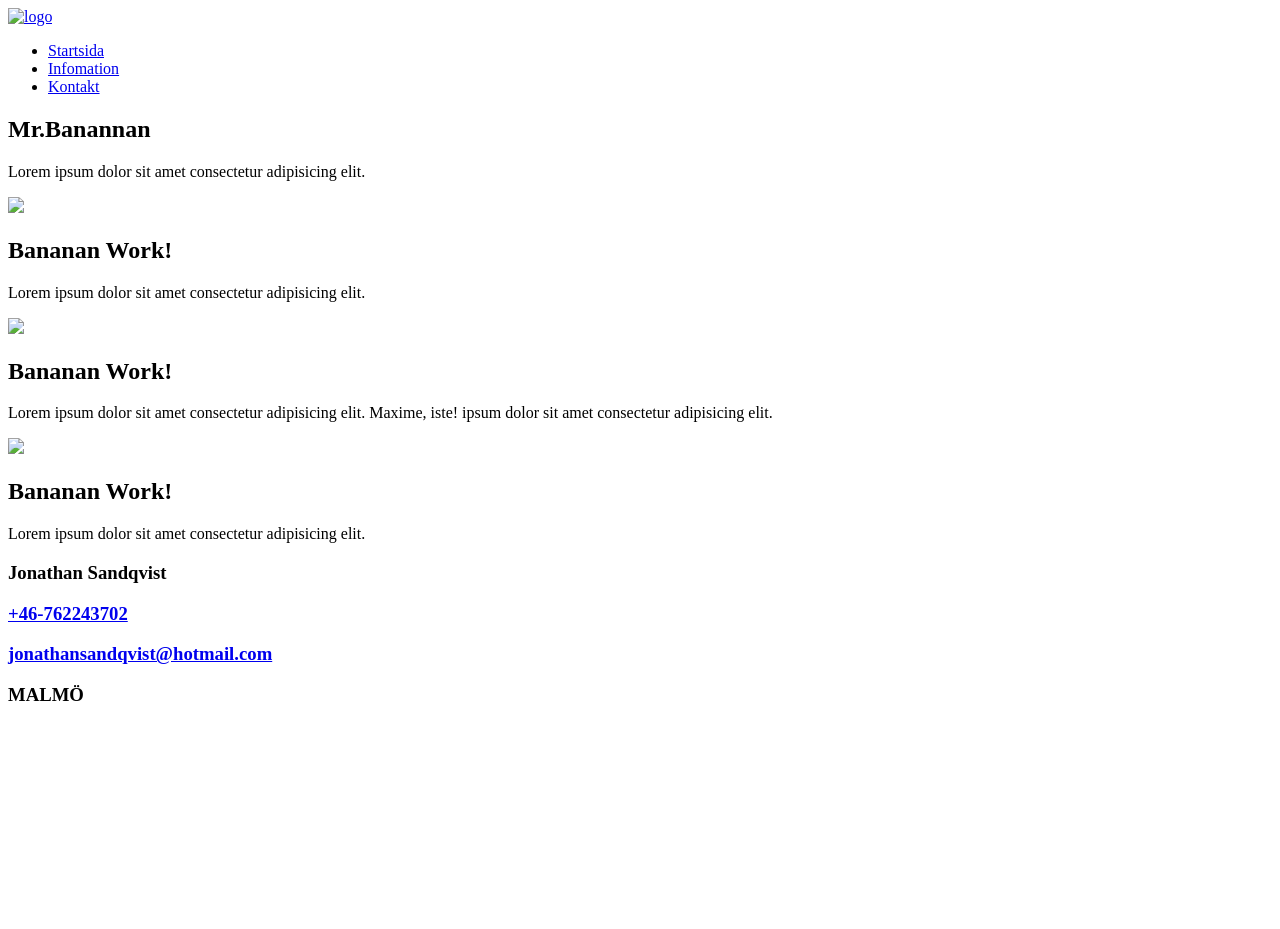
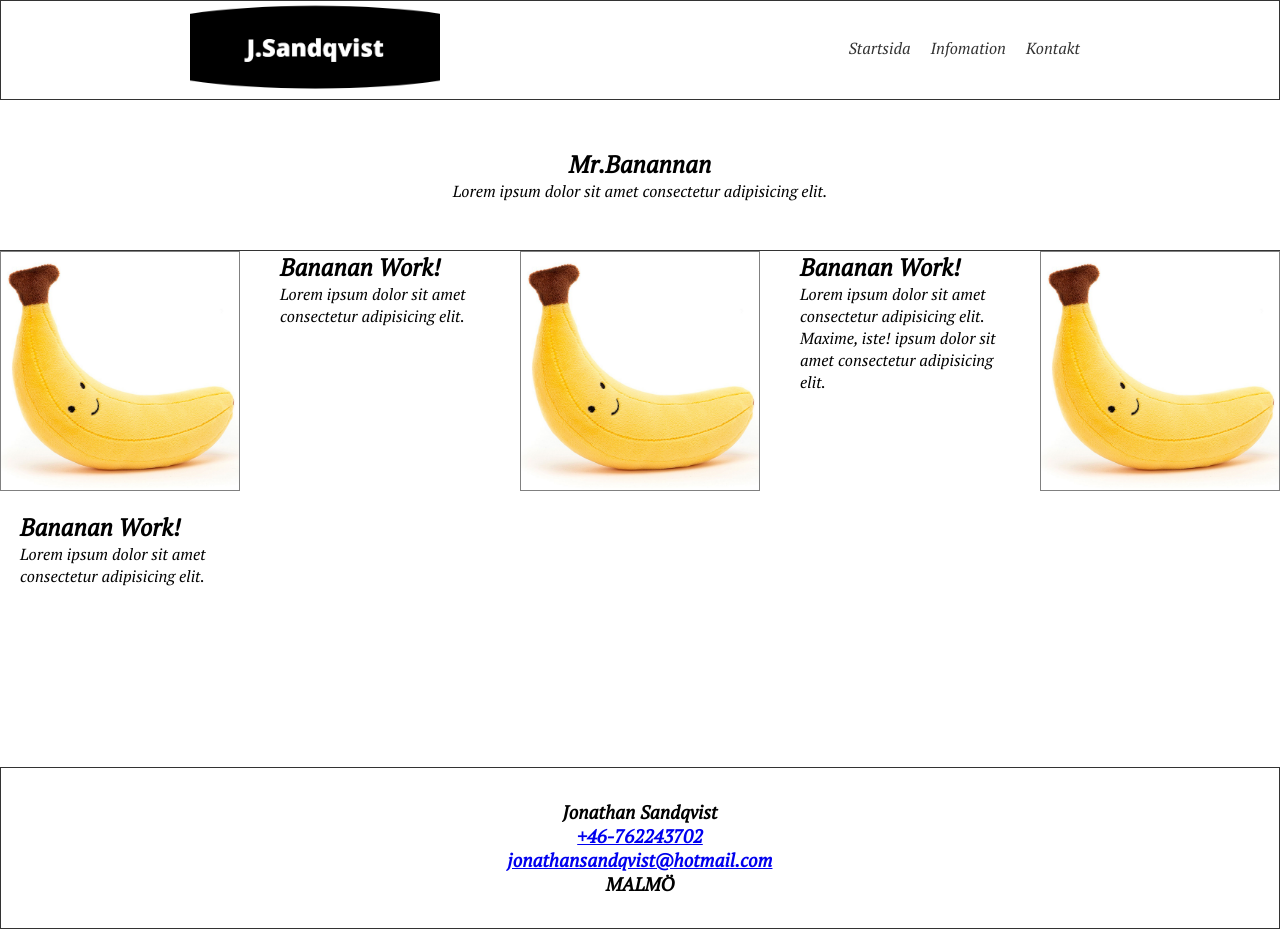
Before and after one commit to SANDQVISTT/FE21-jonathan-sandqvist-html-NY-slutprojekt, a plain HTML site: page projekt/banana.html in a window 1280 px wide. Before the commit the page ends 800 px from the top, so only its background shows below. Drawn offline with Linux system fonts and the light colour scheme; the site is published under a folder, as on GitHub Pages, so addresses that start at the root find nothing.

Commit message:
Update banana.html

```diff
--- a/projekt/banana.html
+++ b/projekt/banana.html
@@ -4,7 +4,7 @@
     <meta charset="UTF-8">
     <meta http-equiv="X-UA-Compatible" content="IE=edge">
     <meta name="viewport" content="width=device-width, initial-scale=1.0">
-    <link rel="stylesheet" href="/css/style.css"/>
+    <link rel="stylesheet" href="../css/style.css"/>
     <link rel="preconnect" href="https://fonts.googleapis.com">
     <link rel="preconnect" href="https://fonts.gstatic.com" crossorigin>
     <link href="https://fonts.googleapis.com/css2?family=PT+Serif:ital@1&display=swap" rel="stylesheet">
@@ -13,13 +13,13 @@
 <body>
     <header>
         <div class="logo">
-            <a href="/index.html" ><img src="/img/namn.jpg.png" alt="logo" width="250rem">
+            <a href="/index.html" ><img src="../img/namn.jpg.png" alt="logo" width="250rem">
         </div>
         <nav>
             <ul>
-                <li><a href="/index.html">Startsida</a></li>
-                <li><a href="/info.html">Infomation</a></li>
-                <li><a href="/kontakt.html">Kontakt</a></li>
+                <li><a href="../index.html">Startsida</a></li>
+                <li><a href="../info.html">Infomation</a></li>
+                <li><a href="../kontakt.html">Kontakt</a></li>
             </ul>
         </nav>
         </header>
@@ -33,12 +33,12 @@
 
             <div class="frukt">
 
-                <img src="/img/banannana.jpg" class="frukt-img" width="400px">
+                <img src="../img/banannana.jpg" class="frukt-img" width="400px">
                  <div class="fruktext"><p><h2>Bananan Work!</h2>Lorem ipsum dolor sit amet consectetur adipisicing elit. </p> </div>
-                 <img src="/img/banannana.jpg" class="frukt-img" width="400px">
+                 <img src="../img/banannana.jpg" class="frukt-img" width="400px">
                  <div class="fruktext"><p><h2>Bananan Work!</h2>Lorem ipsum dolor sit amet consectetur adipisicing elit.
                     Maxime, iste! ipsum dolor sit amet consectetur adipisicing elit. </p> </div>
-                      <img src="/img/banannana.jpg" class="frukt-img" width="400px">
+                      <img src="../img/banannana.jpg" class="frukt-img" width="400px">
                       <div class="fruktext"><p><h2>Bananan Work!</h2>Lorem ipsum dolor sit amet consectetur adipisicing elit. </p> </div>
 
                      </div>
```
